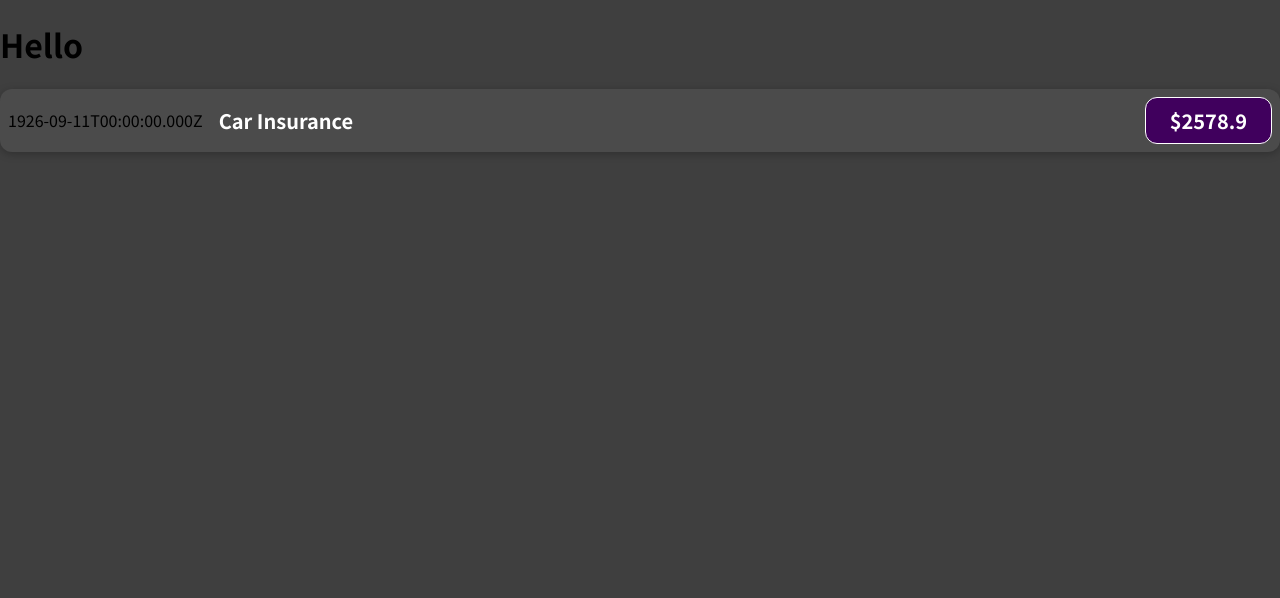
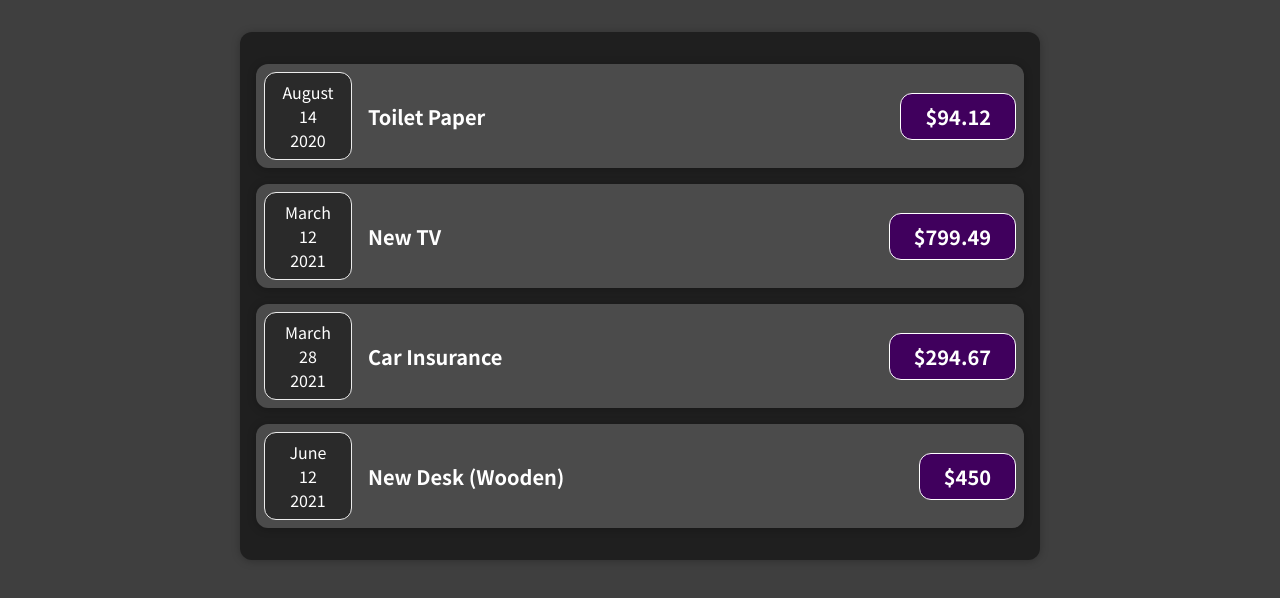
Before and after one commit to BKD471/Expense-Tracker, a React (Create React App) app: page / in a window 1280 px wide. Shown: the top 598 px of the page. Built offline with nearby package versions, Linux system fonts and the light colour scheme.

Commit message:
reusable card

```diff
--- a/src/App.jsx
+++ b/src/App.jsx
@@ -1,12 +1,11 @@
 import "./App.css";
-import ExpenseItem from "./component/ExpenseItem";
+import Expense from "./component/Expenses/Expenses";
 
 const App = () => {
   return (
-    <div>
-      <h1>Hello</h1>
-      <ExpenseItem />
-    </div>
+    <>
+      <Expense />
+    </>
   );
 };
 
--- a/src/component/ExpenseItem.jsx
+++ /dev/null
@@ -1,19 +0,0 @@
-import "./ExpenseItem.css";
-
-const ExpenseItem = () => {
-  const expenseDate = new Date(21, 2, 2021);
-  const expenseTitle = `Car Insurance`;
-  const expensePrice = `$2578.9`;
-
-  return (
-    <div className="expense-item">
-      <div>{expenseDate.toISOString()}</div>
-      <div className="expense-item__description">
-        <h2>{expenseTitle}</h2>
-        <div className="expense-item__price">{expensePrice}</div>
-      </div>
-    </div>
-  );
-};
-
-export default ExpenseItem;
--- /dev/null
+++ b/src/component/Expenses/ExpenseDate.css
@@ -0,0 +1,26 @@
+.expense-date {
+  display: flex;
+  flex-direction: column;
+  width: 5.5rem;
+  height: 5.5rem;
+  border: 1px solid #ececec;
+  background-color: #2a2a2a;
+  color: white;
+  border-radius: 12px;
+  align-items: center;
+  justify-content: center;
+}
+
+.expense-date__month {
+  font-size: 0.75rem;
+  font-weight: bold;
+}
+
+.expense-date__year {
+  font-size: 0.75rem;
+}
+
+.expense-date__day {
+  font-size: 1.5rem;
+  font-weight: bold;
+}
--- /dev/null
+++ b/src/component/Expenses/ExpenseDate.jsx
@@ -0,0 +1,17 @@
+import Card from "../UI/Card";
+import "./ExpenseDate.css";
+
+const ExpenseDate = ({ date }) => {
+  const day = date.toLocaleString("en-US", { day: "2-digit" });
+  const month = date.toLocaleString("en-US", { month: "long" });
+  const year = date.getFullYear();
+  return (
+    <div className="expense-date">
+      <div className=".expense-date__month">{month}</div>
+      <div className=".expense-date__day">{day}</div>
+      <div className=".expense-date__year">{year}</div>
+    </div>
+  );
+};
+
+export default ExpenseDate;
--- a/src/component/ExpenseItem.css
+++ b/src/component/Expenses/ExpenseItem.css
@@ -2,10 +2,8 @@
   display: flex;
   justify-content: space-between;
   align-items: center;
-  box-shadow: 0 2px 8px rgba(0, 0, 0, 0.25);
   padding: 0.5rem;
   margin: 1rem 0;
-  border-radius: 12px;
   background-color: #4b4b4b;
 }
 
--- /dev/null
+++ b/src/component/Expenses/ExpenseItem.jsx
@@ -0,0 +1,17 @@
+import Card from "../UI/Card";
+import ExpenseDate from "./ExpenseDate";
+import "./ExpenseItem.css";
+
+const ExpenseItem = ({ title, amount, date }) => {
+  return (
+    <Card className="expense-item">
+      <ExpenseDate date={date} />
+      <div className="expense-item__description">
+        <h2>{title}</h2>
+        <div className="expense-item__price">${amount}</div>
+      </div>
+    </Card>
+  );
+};
+
+export default ExpenseItem;
--- /dev/null
+++ b/src/component/Expenses/Expenses.css
@@ -0,0 +1,7 @@
+.expenses {
+  padding: 1rem;
+  background-color: rgb(31, 31, 31);
+  margin: 2rem auto;
+  width: 50rem;
+  max-width: 95%;
+}
--- /dev/null
+++ b/src/component/Expenses/Expenses.jsx
@@ -0,0 +1,17 @@
+import ExpenseItem from "../Expenses/ExpenseItem";
+import { expenseData } from "../../util/ExpenseData";
+
+import "./Expenses.css";
+import Card from "../UI/Card";
+
+const Expense = () => {
+  return (
+    <Card className="expenses">
+      {expenseData.map((expense) => {
+        return <ExpenseItem {...expense} key={expense.id} />;
+      })}
+    </Card>
+  );
+};
+
+export default Expense;
--- /dev/null
+++ b/src/component/UI/Card.css
@@ -0,0 +1,4 @@
+.card {
+  border-radius: 12px;
+  box-shadow: 0 1px 8px rgba(0, 0, 0, 0.25);
+}
--- /dev/null
+++ b/src/component/UI/Card.jsx
@@ -0,0 +1,8 @@
+import "./Card.css";
+
+const Card = (props) => {
+  const clas = "card " + props.className;
+  return <div className={clas}>{props.children}</div>;
+};
+
+export default Card;
--- /dev/null
+++ b/src/util/ExpenseData.jsx
@@ -0,0 +1,21 @@
+export const expenseData = [
+  {
+    id: "e1",
+    title: "Toilet Paper",
+    amount: 94.12,
+    date: new Date(2020, 7, 14),
+  },
+  { id: "e2", title: "New TV", amount: 799.49, date: new Date(2021, 2, 12) },
+  {
+    id: "e3",
+    title: "Car Insurance",
+    amount: 294.67,
+    date: new Date(2021, 2, 28),
+  },
+  {
+    id: "e4",
+    title: "New Desk (Wooden)",
+    amount: 450,
+    date: new Date(2021, 5, 12),
+  },
+];
```
